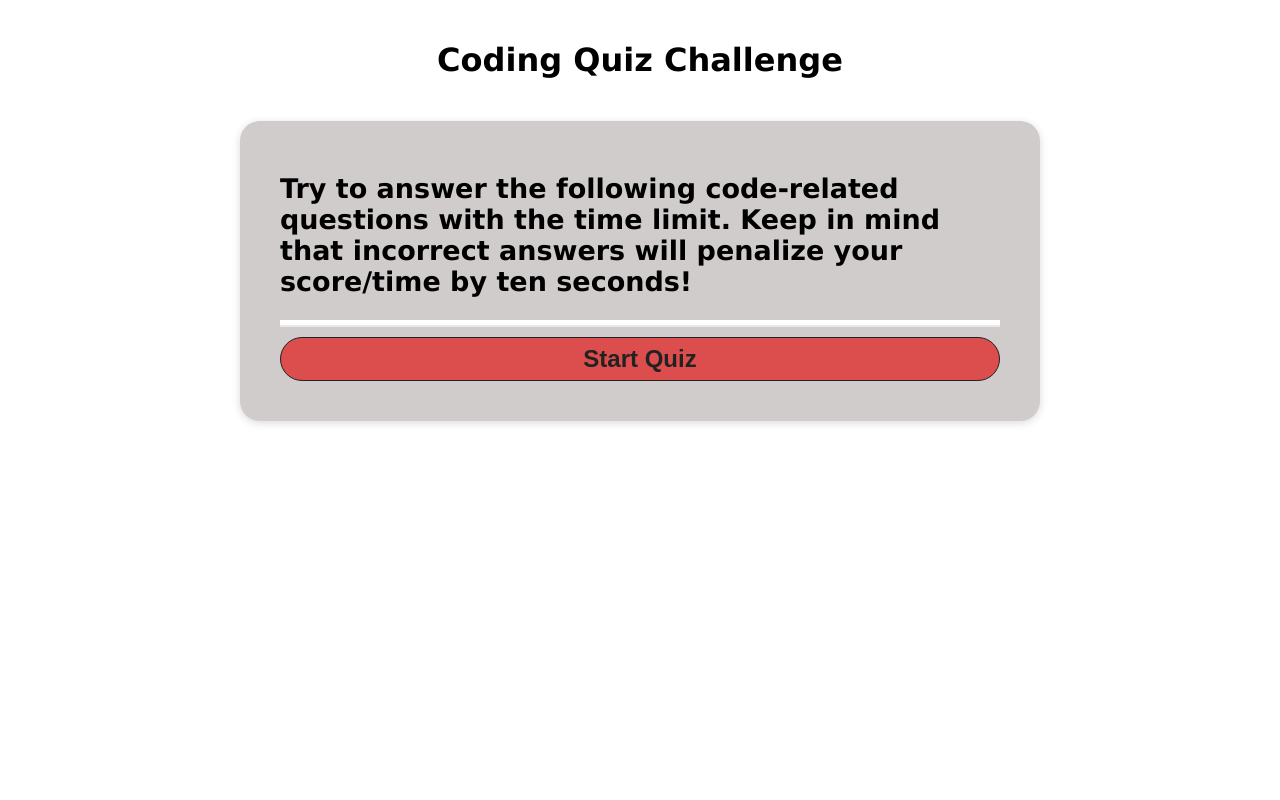
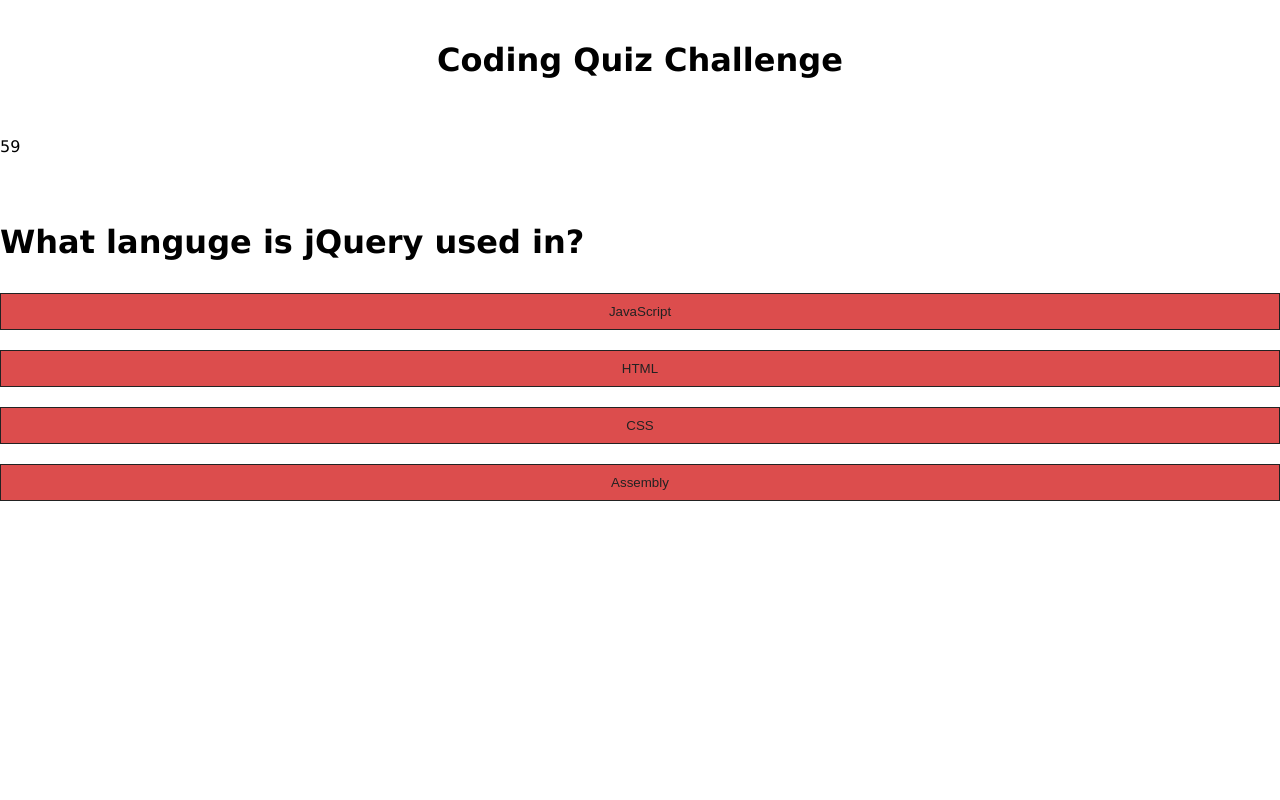
Before and after one commit to zallen16/Allen-Coding-Quiz, a plain HTML site: page index.html in a window 1280 px wide. Both pictures are taken after a click on the button "Start Quiz". Shown: the top 800 px of the page. Drawn offline with Linux system fonts and the light colour scheme.

Commit message:
added timer, added actual text to questions

```diff
--- a/index.html
+++ b/index.html
@@ -14,6 +14,7 @@
         <header>
             <h1>Coding Quiz Challenge</h1>
         </header>
+        <p id="timer">1:00</p>
         <div class="card">
             <div class="card-text">
                 <h2>Try to answer the following code-related questions with the time limit. Keep in mind that incorrect
@@ -25,18 +26,18 @@
         </div>
     </div>
 
-    <div class="quiz">
-        <h1>Question goes here</h1>
+    <div class="quiz hidden">
+        <h1 id="question">Question goes here</h1>
         <div id="answer-options">
-            <button class="btn">Option 1</button>
-            <button class="btn">Option 2</button>
-            <button class="btn">Option 3</button>
-            <button class="btn">Option 4</button>
+            <button class="btn answer-btn">Option 1</button>
+            <button class="btn answer-btn">Option 2</button>
+            <button class="btn answer-btn">Option 3</button>
+            <button class="btn answer-btn">Option 4</button>
         </div>
 
     </div>
 
-    <script scr="script.js"></script>
+    <script src="./quiz-script.js"></script>
 </body>
 
 </html>
--- /dev/null
+++ b/quiz-script.js
@@ -0,0 +1,125 @@
+// generateBtn.addEventListener("click", );
+
+
+var questions = [
+    {
+        question: "What languge is jQuery used in?",
+        answers: [
+            {text: "JavaScript", correct: true},
+            {text: "HTML", correct: false},
+            {text: "CSS", correct: false},
+            {text: "Assembly", correct: false},
+        ]
+    },
+    {
+        question: "What does DOM stand for?",
+        answers: [
+            {text: "Document Object Model", correct: true},
+            {text: "Don't Order Marinara", correct: false},
+            {text: "Dad's Only Magic", correct: false},
+            {text: "Do Orangutans Mussitate?", correct: false},
+        ]
+    },
+    {
+        question: "Which character indicates an array?",
+        answers: [
+            {text: "()", correct: false},
+            {text: "[]", correct: true},
+            {text: "{}", correct: false},
+            {text: "/", correct: false},
+        ]
+    },
+    {
+        question: "This is going to be question 4",
+        answers: [
+            {text: "Option 1", correct: true},
+            {text: "Option 2", correct: false},
+            {text: "Option 3", correct: false},
+            {text: "Option 4", correct: false},
+        ]
+    },
+    {
+        question: "This is going to be question 5",
+        answers: [
+            {text: "Option 1", correct: true},
+            {text: "Option 2", correct: false},
+            {text: "Option 3", correct: false},
+            {text: "Option 4", correct: false},
+        ]
+    }
+];
+
+var answerOption = document.getElementById("answer-options");
+var startButton = document.getElementById('startquiz');
+var welcomeDiv = document.querySelector('.card');
+var quizDiv = document.querySelector('.quiz');
+var questionH1 = document.querySelector('#question');
+var answerButtons = document.querySelectorAll('.answer-btn');
+const timerEl = document.getElementById('timer');
+
+startButton.addEventListener('click', runQuiz)
+
+var currentQuestionIndex = 0;
+var score = 60;
+var timer = 0;
+
+function runQuiz(){
+    console.log('Started')
+    welcomeDiv.classList.add('hidden')
+    quizDiv.classList.remove('hidden')
+    // execute timer function here
+    // execute showQuestion function here
+    startTimer()
+    showQuestion()
+};
+
+function showQuestion(){
+    // apply current question & answer options to quizDiv
+    questionH1.textContent=questions[currentQuestionIndex].question
+    for (var i=0; i<questions[currentQuestionIndex].answers.length; i++){
+        answerButtons[i].textContent=questions[currentQuestionIndex].answers[i].text
+        answerButtons[i].value=questions[currentQuestionIndex].answers[i].correct
+        answerButtons[i].onclick=selectAnswer;
+    }
+}
+
+function selectAnswer() {
+    // if answer is wrong, subtract time off clock
+    console.log("correct");
+
+    // check value for true or false before moving on to next question
+
+    currentQuestionIndex++
+    showQuestion()
+}
+
+function startTimer () {
+    // set interval method to create timer
+    timer = 60;
+    var timerId = setInterval(() => {
+        if(timer>0) {
+            timerEl.textContent=timer
+            timer--
+        } else {
+            timerEl.textContent="--"
+
+            clearInterval(timerId)
+        }
+
+    }, 1000)
+}
+
+const startingMinutes = 1;
+let time = startingMinutes * 60;
+
+
+
+// setInterval(updateCountdown, 1000);
+
+// function updateCountDown () {
+//     const minutes = Math.floor(time / 60);
+//     let seconds = time % 60;
+
+//     countdownEl.innerHTML = '${minutes}: ${seconds}';
+//     time--;
+// }
--- a/style.css
+++ b/style.css
@@ -5,8 +5,7 @@
 }
 
 html,
-body,
-.top {
+body {
     height: 100%;
     margin: 0;
     padding: 0;
@@ -97,3 +96,7 @@
     font-weight: bold;
     padding: 10px 20px;
 }
+
+.hidden {
+    display: none;
+}
```
Also changed, not shown: script.js (deleted, +0 -69 lines), highscores.html (added), highscores.js (added).
